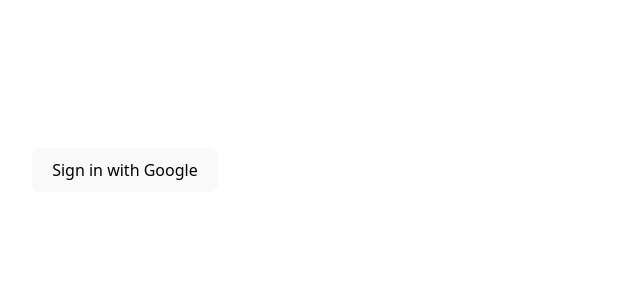
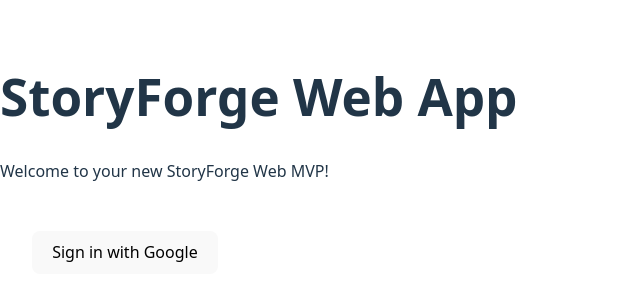
Before and after one commit to ZapoVerde/StoryForge-web, a React (Vite) app: page / in a window 1280 px wide. Shown: the part 230-530 px from the top of the page, without its empty margins (0-640 px from the left). Built offline with nearby package versions, Linux system fonts and the light colour scheme; no server answers.

Commit message:
updated app.tsx

```diff
--- a/src/App.tsx
+++ b/src/App.tsx
@@ -1,11 +1,15 @@
 // src/App.tsx
+
 import React from 'react';
-import LoginScreen from './ui/screens/LoginScreen';
+import LoginScreen from './ui/screens/LoginScreen'; // <-- UNCOMMENT THIS LINE
 
 function App() {
   return (
     <div className="App">
-      <LoginScreen />
+      {/* You'll put your main application routing here later */}
+      <h1>StoryForge Web App</h1>
+      <p>Welcome to your new StoryForge Web MVP!</p>
+      <LoginScreen /> {/* <-- UNCOMMENT THIS LINE */}
     </div>
   );
 }
```
